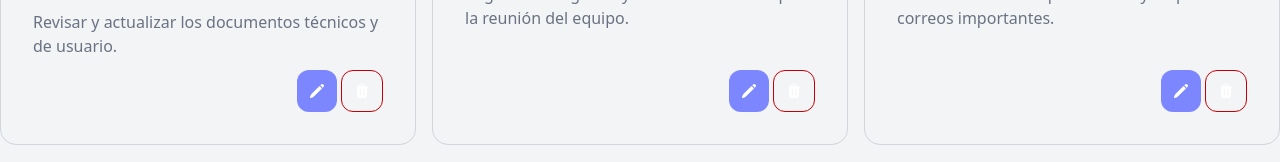
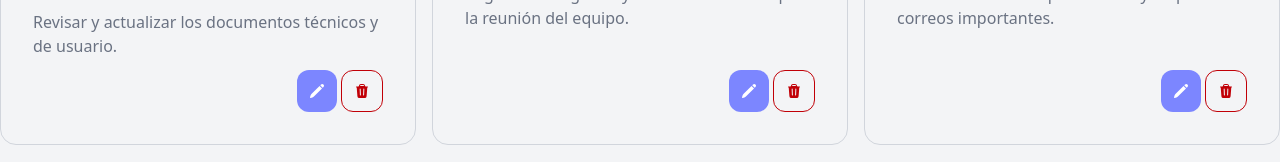
Before and after one commit to josemcj/task-manager, a React (Vite) app: page / in a window 1280 px wide. Shown: the part 203-365 px from the top of the page. Built offline with nearby package versions, Linux system fonts and the light colour scheme.

Commit message:
fix: color de icono de boton eliminar

```diff
--- a/src/components/Button.jsx
+++ b/src/components/Button.jsx
@@ -8,7 +8,7 @@ function Button({ children, variant = 'primary', type = 'button', title = '', on
   return (
     <button
       type={type}
-      className={`${BUTTON_VARIANTS[variant]} p-3 text-white rounded-xl cursor-pointer font-medium`}
+      className={`${BUTTON_VARIANTS[variant]} p-3 rounded-xl cursor-pointer font-medium`}
       title={title}
       onClick={onClick}>
       {children}
```
